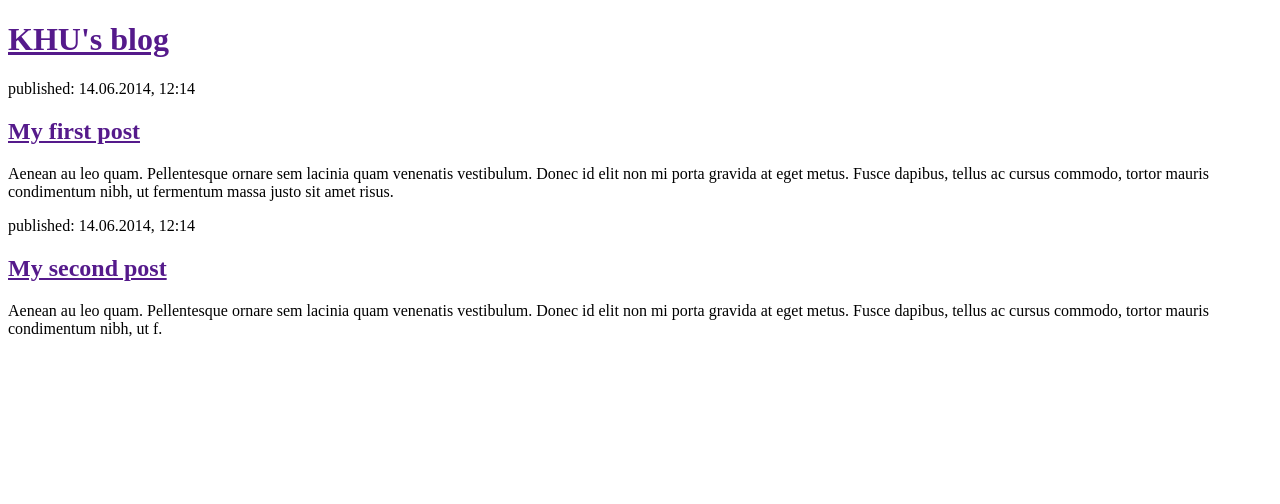
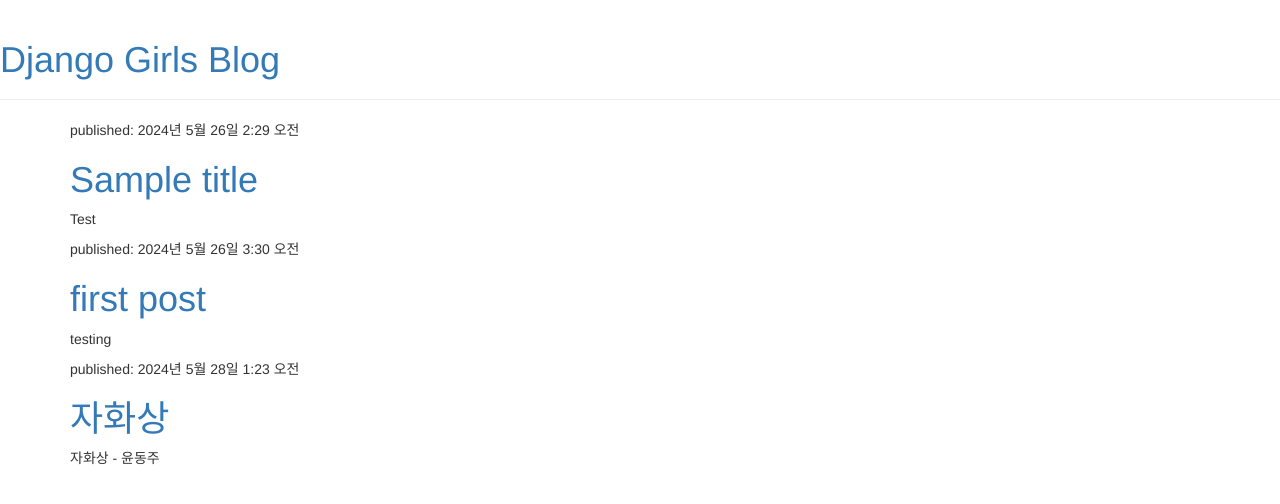
Before and after one commit to kmin1231/django_image_blog, a Django app: page / in a window 1280 px wide. Shown: the top 504 px of the page. Run offline with Django 4.2, Linux system fonts and the light colour scheme; data comes from the database, SQL or seed files in the repository; both versions use the stored data as it was after the commit; some libraries are stand-ins or nearby versions.

Commit message:
update on 2024.05.28

```diff
--- a/blog/templates/blog/post_list.html
+++ b/blog/templates/blog/post_list.html
@@ -1,4 +1,38 @@
+<!-- Author: Min Kim -->
+{% load static %}
 <!DOCTYPE html>
+<html lang="en">
+    <head>
+        <title>Django Girls blog</title>
+        <link href="//fonts.googleapis.com/css?family=Lobster&subset=latin,latin-ext" rel="stylesheet" type="text/css">
+        <link rel="stylesheet" href="//maxcdn.bootstrapcdn.com/bootstrap/3.2.0/css/bootstrap.min.css">
+        <link rel="stylesheet" href="//maxcdn.bootstrapcdn.com/bootstrap/3.2.0/css/bootstrap-theme.min.css">
+        <link rel=":stylesheet" href="{% static 'css/blog.css' %}">
+    </head>
+    <body>
+        <div class="page-header">
+            <h1><a href="/">Django Girls Blog</a></h1>
+        </div>
+
+        <div class="content container">
+            <div class="row">
+                <div class="col-md-8">
+                    {% for post in posts %}
+                        <div class="post">
+                            <div class="date">
+                                <p>published: {{ post.published_date }}</p>
+                            </div>
+                            <h1><a href="">{{ post.title }}</a></h1>
+                            <p>{{ post.text|linebreaksbr }}</p>
+                        </div>
+                    {% endfor %}
+                </div>
+            </div>
+        </div>
+    </body>
+</html>
+
+<!-- <!DOCTYPE html>
 <html lang="en">
 <head>
     <meta charset="UTF-8">
@@ -26,4 +60,4 @@
             tortor mauris condimentum nibh, ut f.</p>
     </div>
 </body>
-</html>
+</html> -->
--- a/blog/views.py
+++ b/blog/views.py
@@ -1,6 +1,7 @@
 from django.shortcuts import render
-
-# Create your views here.
+from django.utils import timezone
+from .models import Post
 
 def post_list(request):
-    return render(request, 'blog/post_list.html', {})
+    posts = Post.objects.filter(published_date__lte=timezone.now()).order_by('published_date')
+    return render(request, 'blog/post_list.html', {'posts' : posts})
--- a/mobileweb/settings.py
+++ b/mobileweb/settings.py
@@ -26,7 +26,7 @@
 # SECURITY WARNING: don't run with debug turned on in production!
 DEBUG = True
 
-ALLOWED_HOSTS = ['127.0.0.1', '.pythonanywhere.com']
+ALLOWED_HOSTS = ['127.0.0.1', '.pythonanywhere.com', 'localhost']
 
 
 # Application definition
```
Also changed, not shown: blog/static/css/blog.css (added, +54 -0 lines), mobileweb/kmin1231_pythonanywhere_com_wsgi.py (added, +20 -0 lines), mobileweb/wsgi.py (deleted, +0 -16 lines), db.sqlite3.
